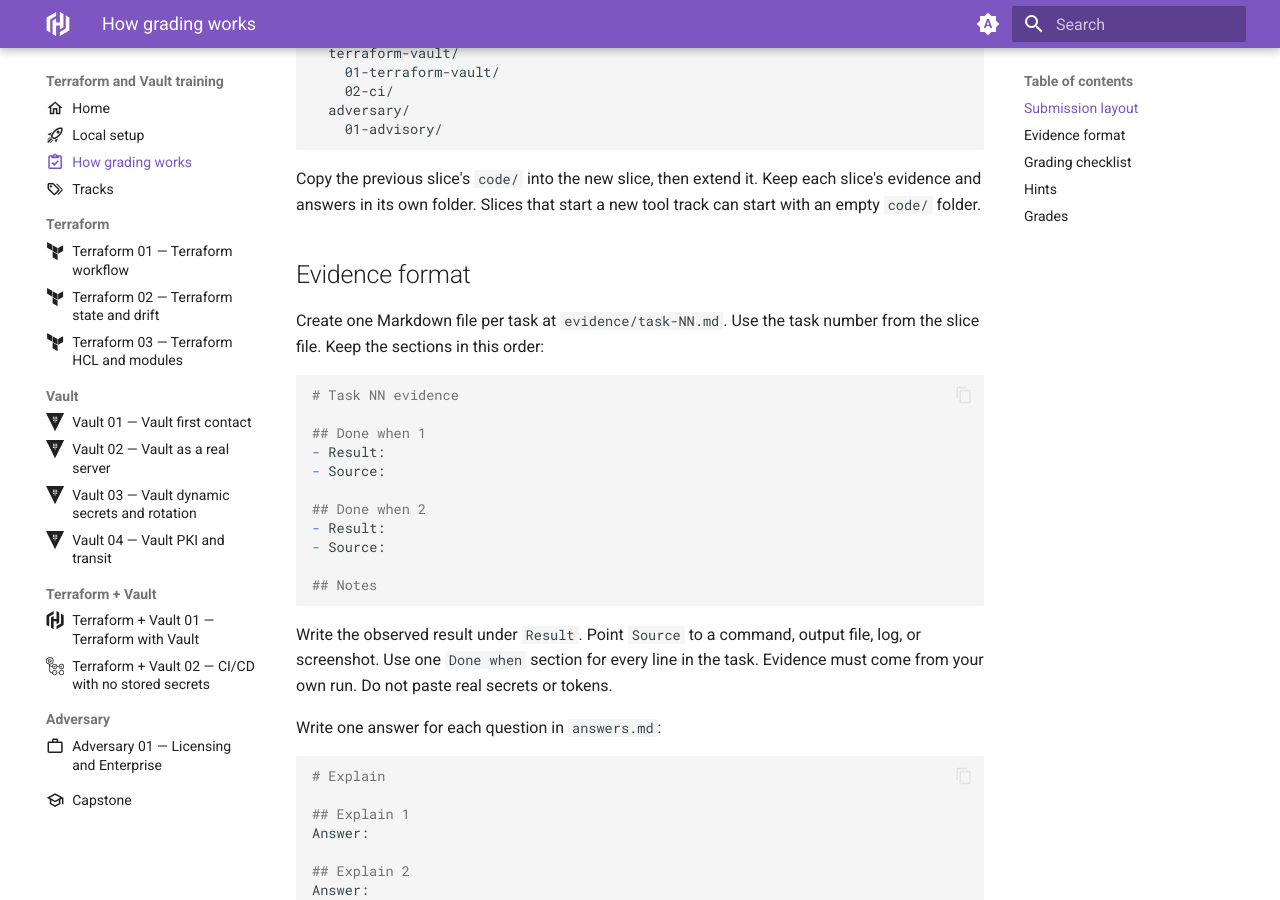
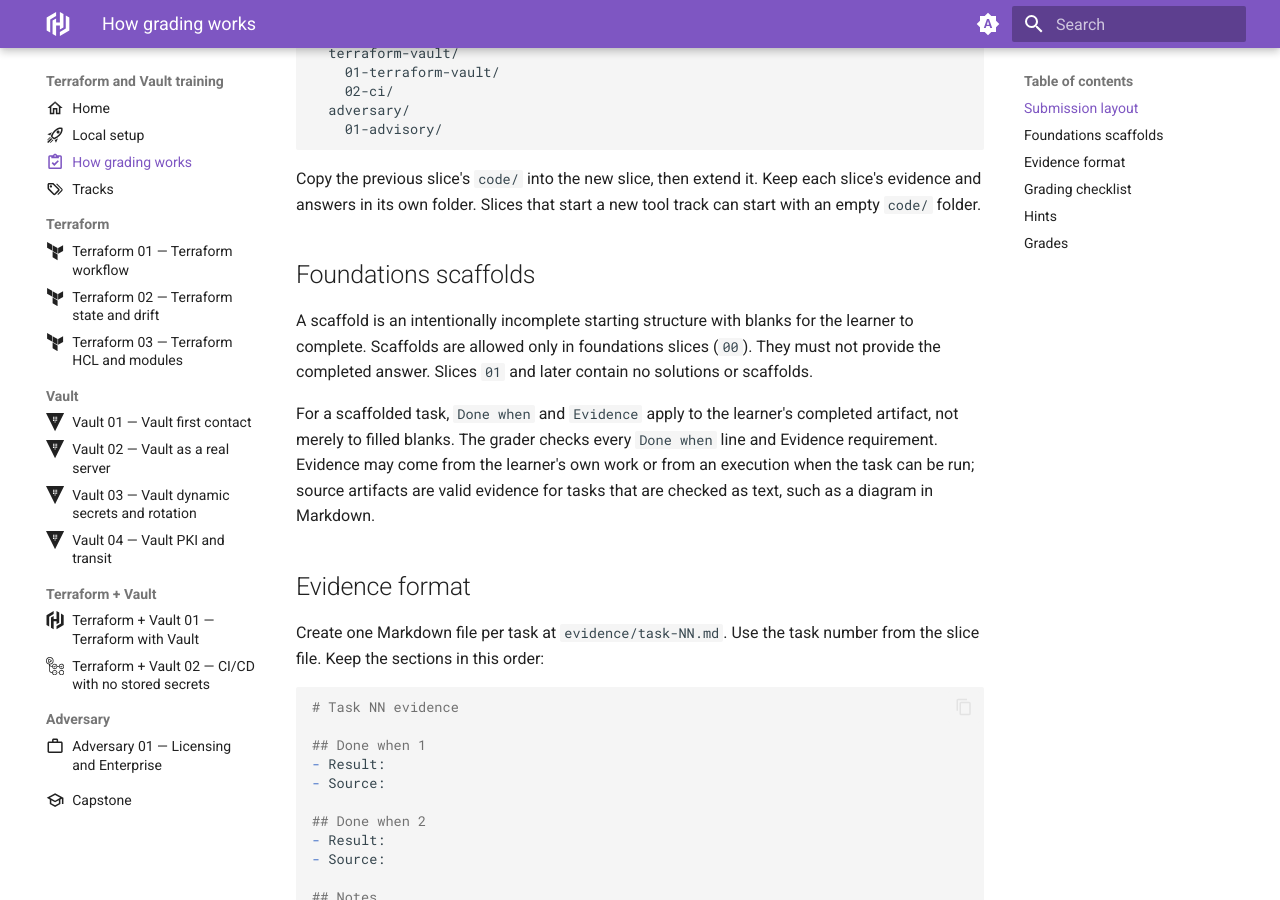
Before and after one commit to OpalBolt/Hashicorp-Katas, an MkDocs documentation site: the page built from docs/grading.md, in a window 1280 px wide and 900 px high, scrolled down 615 px. Built offline with MkDocs 1.6.1 and Material for MkDocs 9.7.7, drawn with Linux system fonts in a browser that asks for light colours.

Commit message:
docs: define foundations scaffold grading
Foundations tasks need guided starting points without relaxing the
evidence standards used elsewhere.

```diff
--- a/docs/grading.md
+++ b/docs/grading.md
@@ -37,6 +37,20 @@ submissions/
 Copy the previous slice's `code/` into the new slice, then extend it.
 Keep each slice's evidence and answers in its own folder.
 Slices that start a new tool track can start with an empty `code/` folder.
+
+## Foundations scaffolds
+
+A scaffold is an intentionally incomplete starting structure with blanks for the
+learner to complete. Scaffolds are allowed only in foundations slices (`00`).
+They must not provide the completed answer. Slices `01` and later contain no
+solutions or scaffolds.
+
+For a scaffolded task, `Done when` and `Evidence` apply to the learner's
+completed artifact, not merely to filled blanks. The grader checks every
+`Done when` line and Evidence requirement. Evidence may come from the
+learner's own work or from an execution when the task can be run; source
+artifacts are valid evidence for tasks that are checked as text, such as a
+diagram in Markdown.
 
 ## Evidence format
 
```
